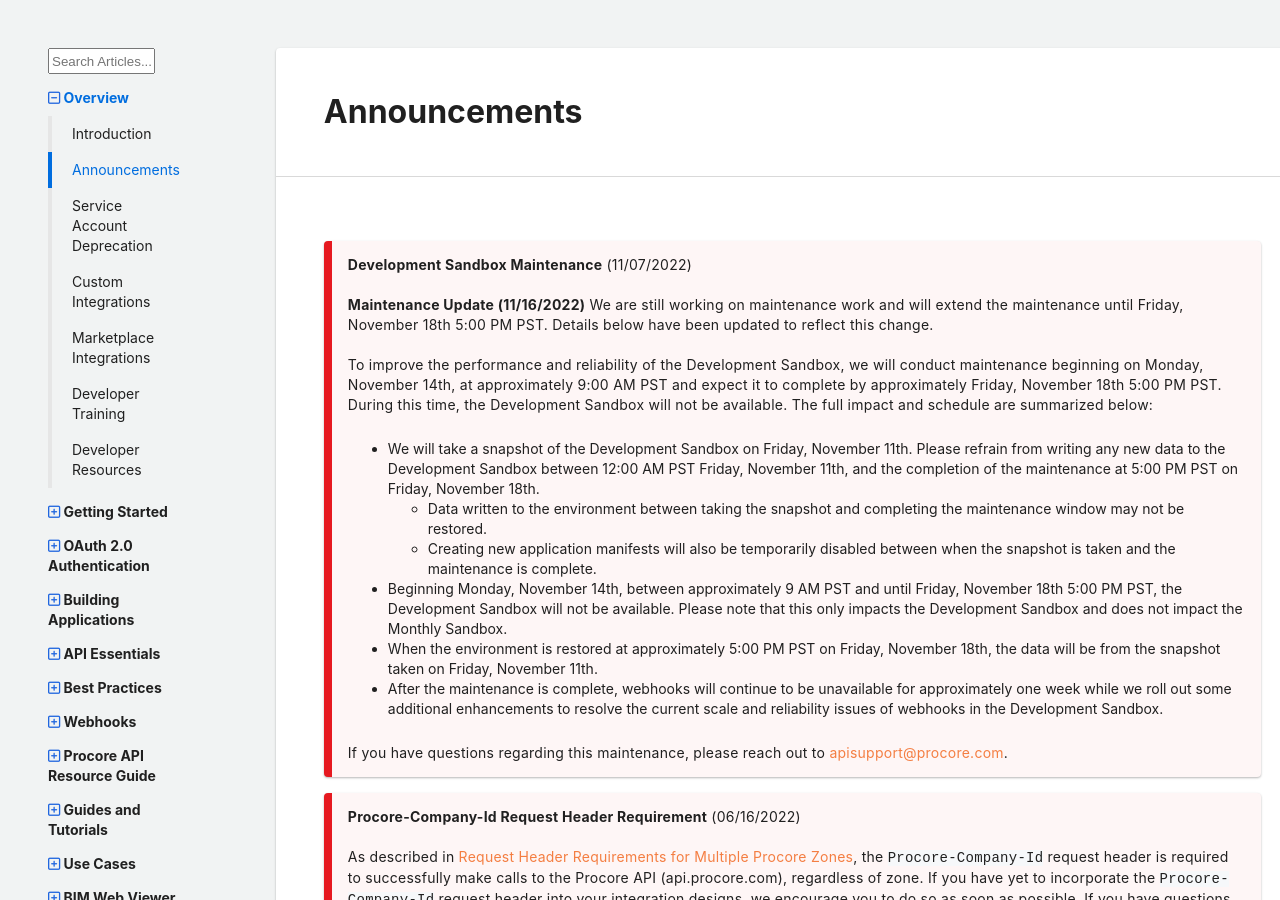
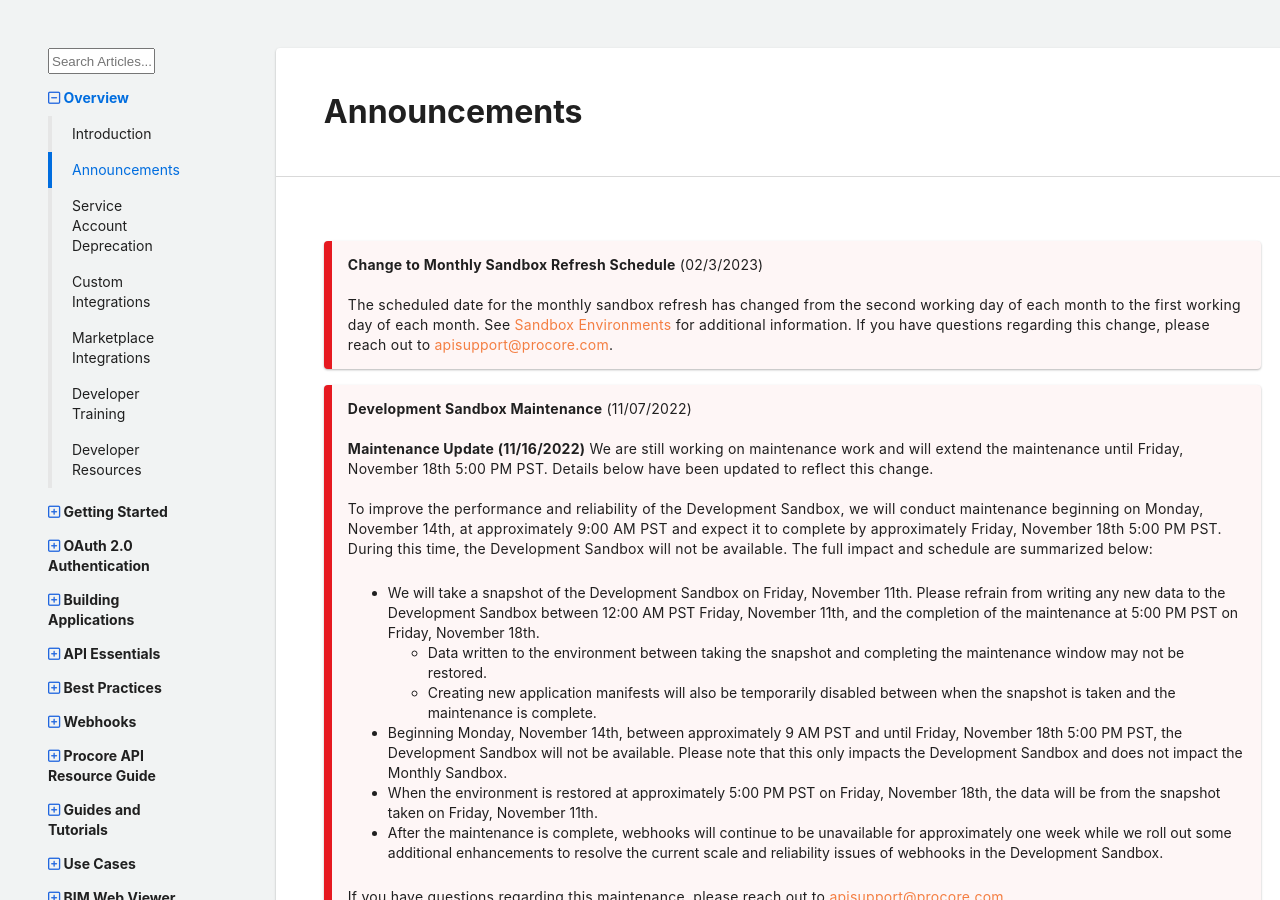
Before and after one commit to procore/documentation, a Jekyll site: the page built from overview/announcements.md, in a window 1280 px wide and 900 px high. Built offline with Jekyll 4.4.1, drawn with Linux system fonts in a browser that asks for light colours; comment, search, counter and statistics services are not loaded.

Commit message:
Adding announcement for refresh schedule change

```diff
--- a/overview/announcements.md
+++ b/overview/announcements.md
@@ -4,6 +4,12 @@ title: Announcements
 layout: default
 section_title: Overview
 ---
+
+>**Change to Monthly Sandbox Refresh Schedule** (02/3/2023)
+>
+>The scheduled date for the monthly sandbox refresh has changed from the second working day of each month to the first working day of each month.
+>See [Sandbox Environments]({{ site.url }}{{ site.baseurl }}{% link getting_started/development_environments.md %}) for additional information.
+>If you have questions regarding this change, please reach out to [apisupport@procore.com](mailto:apisupport@procore.com).
 
 >**Development Sandbox Maintenance** (11/07/2022)
 >
```
